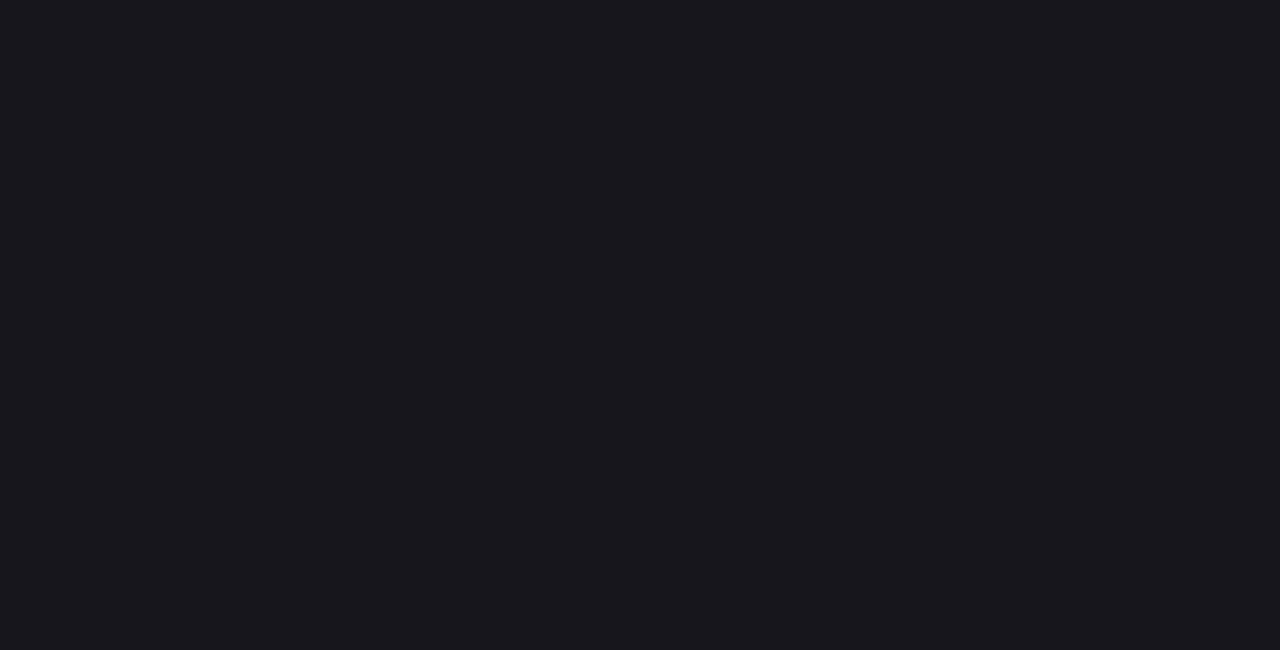
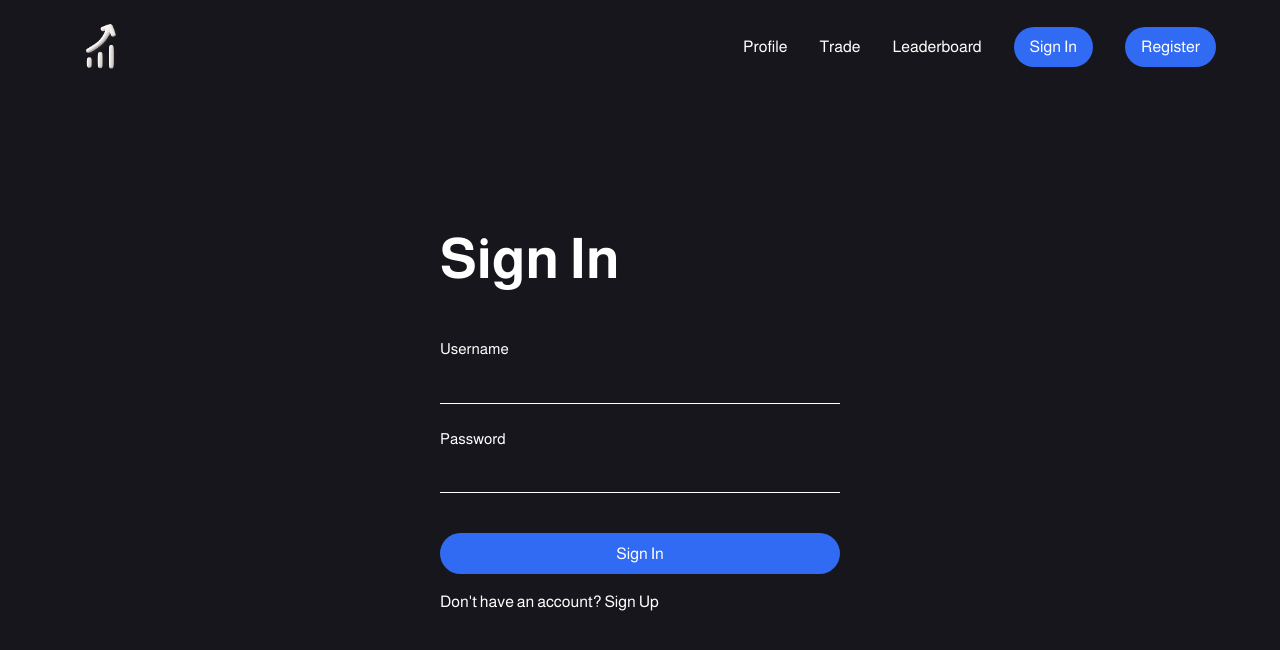
Before and after one commit to jennydang61/seng513-202501-group-24, a React (Vite) app in the folder gos_frontend/: page /login in a window 1280 px wide. Before the commit this address had no page. Shown: the top 650 px of the page. Built offline with nearby package versions, Linux system fonts and the light colour scheme; no server answers.

Commit message:
login connected to our gos-frontend

```diff
--- a/gos_frontend/src/App.tsx
+++ b/gos_frontend/src/App.tsx
@@ -9,17 +9,16 @@ import ProfilePage from './pages/ProfilePage'
 import '../styles/App.css'
 
 function App() {
+
   return (
-    <Router>
       <Routes>
         <Route path="/" element={<LandingPage />} />
+        <Route path="/login" element={<SignIn />} />
         <Route path="/profile" element={<ProfilePage />} />
         <Route path="/trade" element={<Stockpage />} />
         <Route path="/leaderboard" element={<Leaderboard />} />
-        <Route path="/signin" element={<SignIn />} />
         <Route path="/register" element={<Register />} />
       </Routes>
-    </Router>
   )
 }
 
--- /dev/null
+++ b/gos_frontend/src/config/apiClient.ts
@@ -0,0 +1,41 @@
+import axios from "axios";
+
+
+const options = {
+    baseURL: import.meta.env.VITE_API_URL,
+    withCredentials: true,
+};
+
+const TokenRefreshClient = axios.create(options);
+TokenRefreshClient.interceptors.response.use((response) => response.data);
+
+const API = axios.create(options);
+
+API.interceptors.response.use(
+    (response) => response.data, // when successful, only returning response.data instead of the entire response
+    async (error) => {
+    //   const { config, response } = error;
+      const { status, data } = error.response || {};
+
+      // // try to refresh the access token behind the scenes
+      // if (status === UNAUTHORIZED && data?.errorCode === "InvalidAccessToken") {
+      //   try {
+      //     // refresh the access token, then retry the original request
+      //     await TokenRefreshClient.get("/auth/refresh");
+      //     return TokenRefreshClient(config);
+      //   } catch (error) {
+      //     // handle refresh errors by clearing the query cache & redirecting to login
+      //     queryClient.clear();
+      //     navigate("/login", {
+      //       state: {
+      //         redirectUrl: window.location.pathname,
+      //       },
+      //     });
+      //   }
+      // }
+
+      return Promise.reject({ status, ...data });
+    }
+  );
+
+  export default API;
--- /dev/null
+++ b/gos_frontend/src/config/queryClient.ts
@@ -0,0 +1,12 @@
+import { QueryClient } from "@tanstack/react-query";
+
+
+const queryClient = new QueryClient ({
+    defaultOptions: {
+        queries: {
+            retry: false,
+        }
+    }
+})
+
+export default queryClient;
--- /dev/null
+++ b/gos_frontend/src/lib/api.ts
@@ -0,0 +1,5 @@
+import API from "../config/apiClient.ts";
+
+export const login = async(data) => API.post("/auth/login", data);
+
+export const getUser = async() => API.get("/user");
--- a/gos_frontend/src/main.tsx
+++ b/gos_frontend/src/main.tsx
@@ -1,10 +1,19 @@
-import { StrictMode } from 'react'
-import { createRoot } from 'react-dom/client'
-import '../styles/index.css'
-import App from './App.js'
+import { StrictMode } from 'react';
+import { createRoot } from 'react-dom/client';
+import { BrowserRouter } from 'react-router-dom';
+import '../styles/index.css';
+import App from './App.js';
+import { QueryClientProvider } from '@tanstack/react-query';
+import { ReactQueryDevtools } from '@tanstack/react-query-devtools';
+import queryClient from './config/queryClient.js'
 
 createRoot(document.getElementById('root')!).render(
   <StrictMode>
-    <App />
+    <QueryClientProvider client={queryClient}>
+    <BrowserRouter>
+      <App />
+      <ReactQueryDevtools position='bottom' initialIsOpen={false} />
+    </BrowserRouter>
+    </QueryClientProvider>
   </StrictMode>,
 )
--- a/gos_frontend/src/pages/Register.tsx
+++ b/gos_frontend/src/pages/Register.tsx
@@ -1,8 +1,12 @@
 import NavBar from "../components/ui/Navbar";
 import '../../styles/Register.css';
 import registerImage from "/src/images/registerImage.png";
+import { useState } from "react";
 
 const Register = () => {
+
+  const [confirmPassword, setConfirmPassword] = useState("");
+
   return (
     <div className="registerPage">
       <NavBar />
@@ -24,7 +28,11 @@ const Register = () => {
             </label>
             <label>
               <span>Confirm Password</span>
-              <input type="password" name="confirmPassword" required />
+              <input
+                type="password"
+                name="confirmPassword"
+                value={confirmPassword}
+                required />
             </label>
             <button type="submit">Register</button>
           </form>
--- a/gos_frontend/src/pages/SignIn.tsx
+++ b/gos_frontend/src/pages/SignIn.tsx
@@ -1,24 +1,86 @@
+import { useState } from "react";
 import NavBar from "../components/ui/Navbar";
 import '../../styles/SignIn.css';
+import { Link, useNavigate } from "react-router-dom";
+import { useMutation } from '@tanstack/react-query';
+import { login } from "../lib/api";
 
   const SignIn = () => {
+    const navigate = useNavigate();
+    const [username, setUsername] = useState("");
+    const [password, setPassword] = useState("");
+
+    // const redirectUrl = location.state?.redirectUrl || "/";
+
+    const {
+        mutate: signIn,
+        isPending,
+        isError,
+      } = useMutation({
+        mutationFn: login, // api call to the backend
+        onSuccess: () => {
+          navigate('/', {
+            replace: true, // prevents going back to the login page when back is pressed after logging in
+          });
+        },
+      });
+
+    const handleSubmit = (e: React.FormEvent<HTMLFormElement>) => {
+      e.preventDefault();
+      signIn({username, password});
+    }
+
     return (
       <div className="signInPage">
         <NavBar />
         <main className="signInContainer">
             <h1 className="signInTitle">Sign In</h1>
-            <form className="signInForm">
+            {
+              isError && (
+              <div className="error">
+                Invalid username or password
+              </div>
+              )
+            }
+            <form
+              className="signInForm"
+              onSubmit={handleSubmit}
+            >
               <label>
                 <span>Username</span>
-                <input type="text" name="username" required />
+                <input
+                  type="text"
+                  name="username"
+                  value={username}
+                  onChange={(e) => setUsername(e.target.value)}
+                  autoFocus
+                  required
+                />
               </label>
               <label>
                 <span>Password</span>
-                <input type="password" name="password" required />
+                <input
+                  type="password"
+                  name="password"
+                  value={password}
+                  onChange={(e) => setPassword(e.target.value)}
+                  onKeyDown={(e) =>
+                    e.key === "Enter" && signIn({ username, password })
+                  }
+                  required
+                />
               </label>
 
-              <button type="submit">Sign In</button>
+              <button
+                type="submit"
+                disabled={!username || password.length < 8}
+              >
+                Sign In
+              </button>
             </form>
+            <p>Don't have an account?{" "}
+              <Link to="/register">Sign Up</Link>
+            </p>
         </main>
       </div>
     );
```
Also changed, not shown: gos_frontend/package.json (+8 -1 lines).
